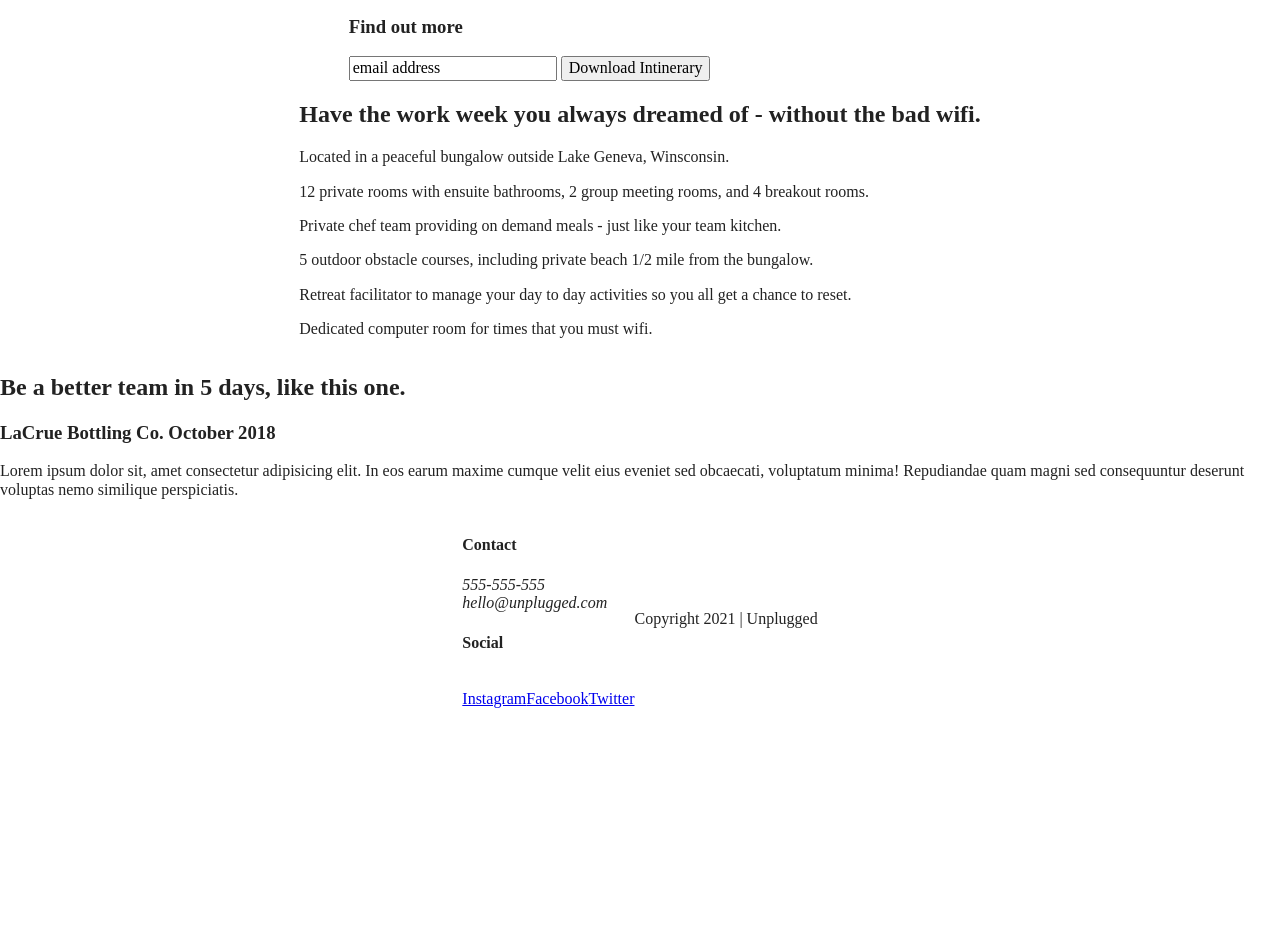
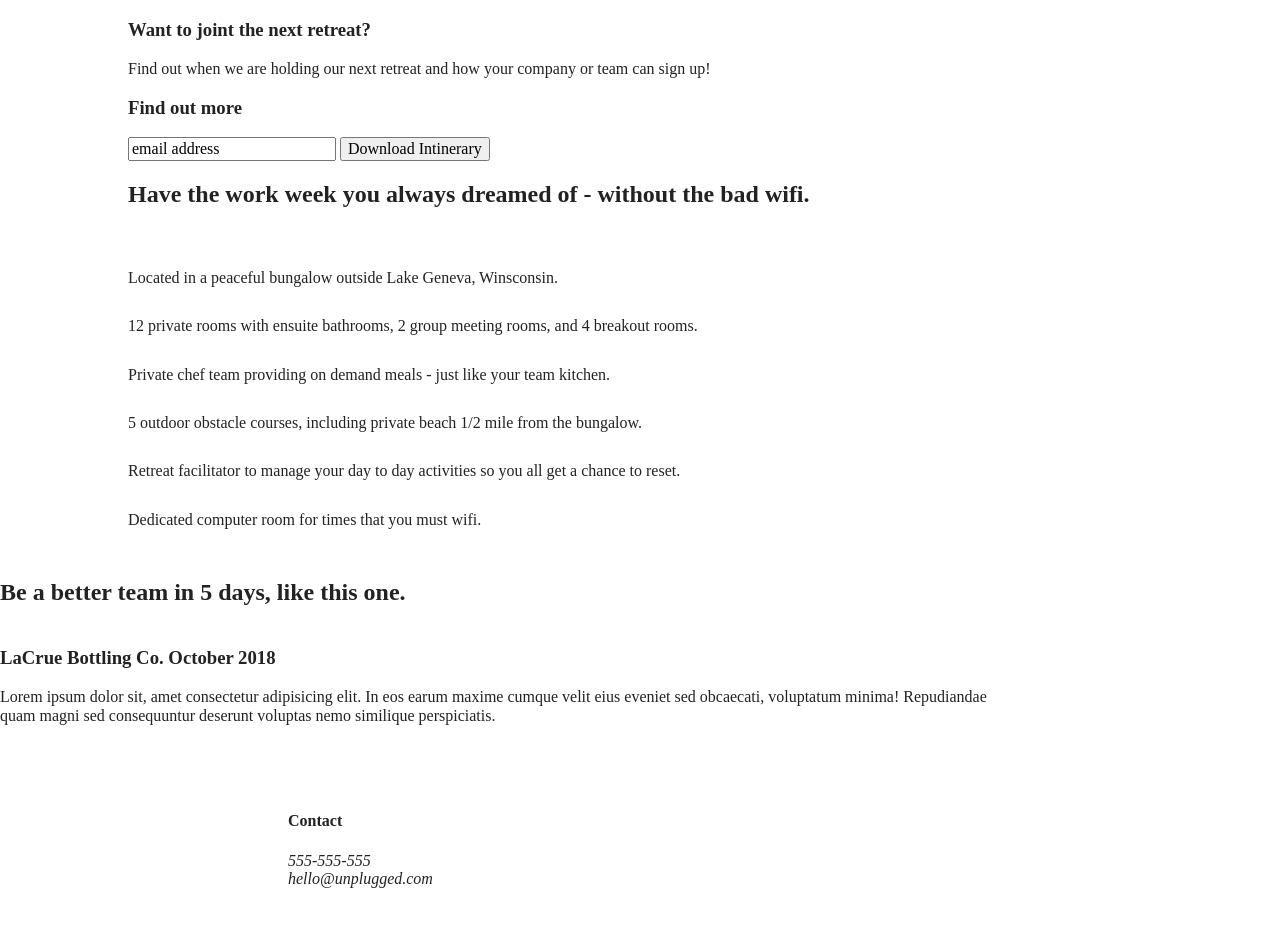
Before and after one commit to marianarausch/responsive-skillcrush, a website built with Parcel: page index.html in a window 1280 px wide. Shown: the part 210-1146 px from the top of the page. Before the commit the page ends 934 px from the top, so only its background shows below. Built offline with nearby package versions, Linux system fonts and the light colour scheme.

Commit message:
Added Padding and Margins

```diff
--- a/css/main.css
+++ b/css/main.css
@@ -77,38 +77,71 @@ textarea {
 /* ==========================================================================
    Author's custom styles
    ========================================================================== */
-header, footer {
+header,
+footer {
   display: flex;
   justify-content: center;
   align-items: center;
   flex-flow: row wrap;
 }
+header {
+  padding: 15px 0;
+}
+
 header .content-wrapper {
   display: flex;
   justify-content: center;
   align-items: center;
   flex-flow: row wrap;
+  margin: 0;
+}
+.header-divider {
+  width: 100%;
+  height: 1px;
+  margin: 10px 0 20px 0;
 }
 header nav {
   display: flex;
   justify-content: space-around;
   align-items: center;
   flex-flow: row wrap;
+  width: 60%;
 }
 header nav ul {
   display: flex;
   justify-content: space-around;
+  width: 100%;
+}
+footer{
+  flex-direction: column;
+}
+footer p {
+  margin: 0;
 }
 footer .social-icons {
   display: flex;
   justify-content: space-around;
   align-items: center;
 }
-footer .social p {
+footer .social-icons p {
   display: flex;
   justify-content: center;
   align-items: center;
 }
+
+footer .content-wrapper {
+  width: 55%;
+  margin: 50px 0;
+}
+footer .contact {
+  margin-bottom: 50px;
+}
+
+footer .copyright {
+  margin: 20px 0;
+}
+
+
 .hero-area {
   display: flex;
   justify-content: center;
@@ -133,6 +166,13 @@ aside {
   align-items: center;
   flex-flow: row wrap;
 }
+
+.features p {
+  margin: 0;
+}
+.features h2 {
+  margin-bottom: 60px;
+}
 .mission {
   display: flex;
   justify-content: center;
@@ -145,6 +185,9 @@ aside {
   align-items: center;
   flex-flow: row wrap;
 }
+.contact-content p {
+  margin: 0;
+}
 .faq {
   display: flex;
   justify-content: center;
@@ -152,14 +195,42 @@ aside {
   flex-flow: row wrap;
 }
 .faq .content-wrapper {
+  margin: 50px 0 0 0;
   display: flex;
   justify-content: center;
   align-items: center;
   flex-flow: row wrap;
 }
+.faq h2 {
+  margin-bottom: 40px;
+}
+.faq-content {
+  margin-bottom: 50px;
+}
 .reviews {
   flex-flow: row wrap;
 }
+.reviews h2 {
+  margin-bottom: 40px;
+}
+.reviews h3 {
+  width: 55%;
+  margin: 20px 0;
+}
+
+.content-wrapper {
+  width: 80%;
+}
+
+.features article {
+  width: 63%;
+  margin: 30px 0;
+}
+
+.reviews h3 {
+  width: 60%;
+}
+
 /* ==========================================================================
    Helper classes
    ========================================================================== */
--- a/index.html
+++ b/index.html
@@ -25,7 +25,10 @@
 <body>
   <header>
     <div class ="content-wrapper">
-      <a href="#"><img src="" alt="unplugged logo"></a>
+      <a href="#">
+        <img src="" alt="unplugged logo">
+      </a>
+      <div class="header-divider"></div>
       <nav>
         <ul>
           <li><a href="faq/index.html">FAQ</a></li>
@@ -81,11 +84,13 @@
       <div class="content-wrapper">
         <h2>Be a better team in 5 days, like this one.</h2>
         <article>
+          <div>
           <h3>LaCrue Bottling Co.
             October 2018</h3>
             <p>Lorem ipsum dolor sit, amet consectetur adipisicing elit. In eos earum maxime cumque velit eius eveniet sed obcaecati, voluptatum minima! Repudiandae quam magni sed consequuntur deserunt voluptas nemo similique perspiciatis.</p>
           </div>
         </article>
+      </div>
     </section>
 
   </main>
```
